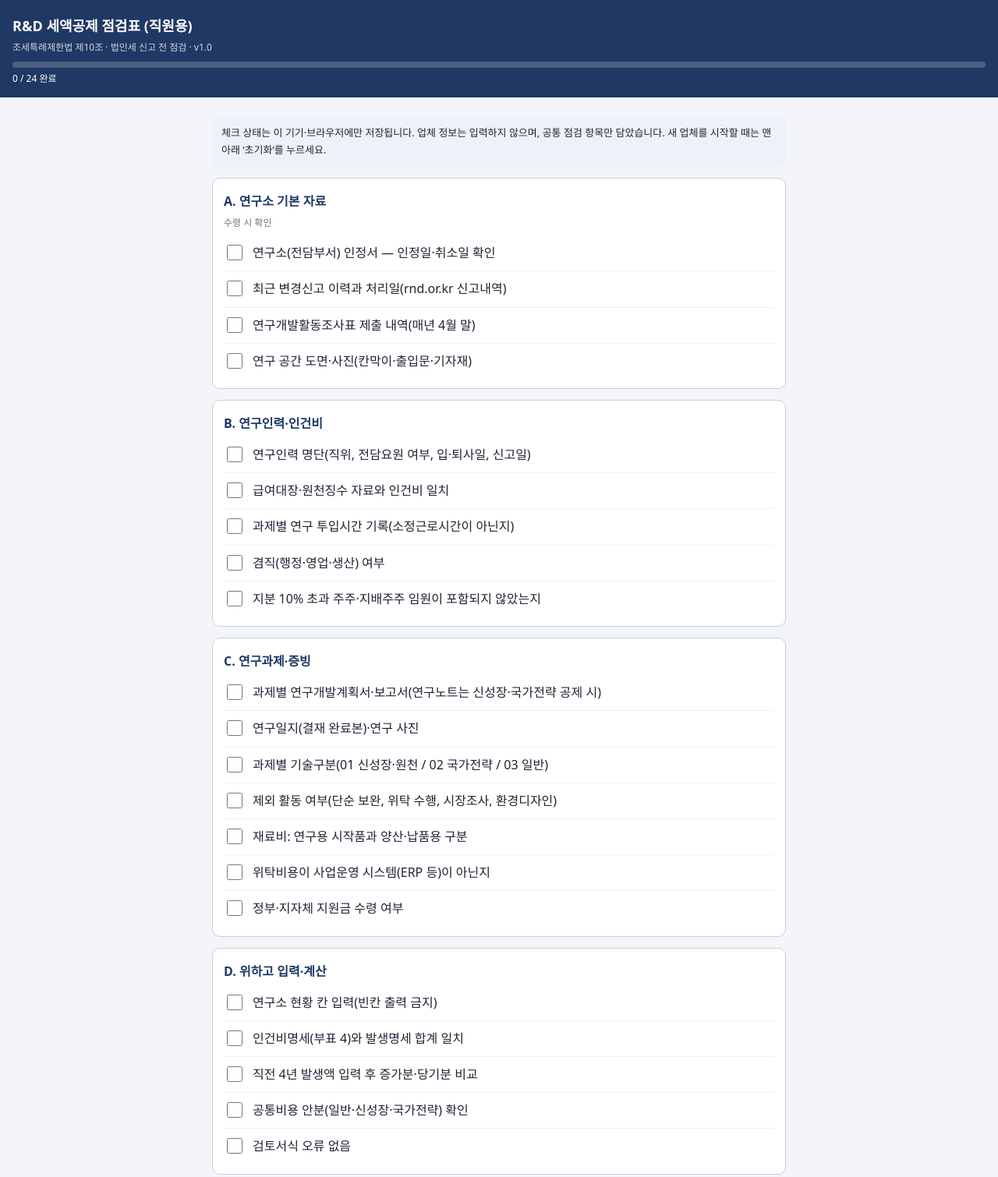
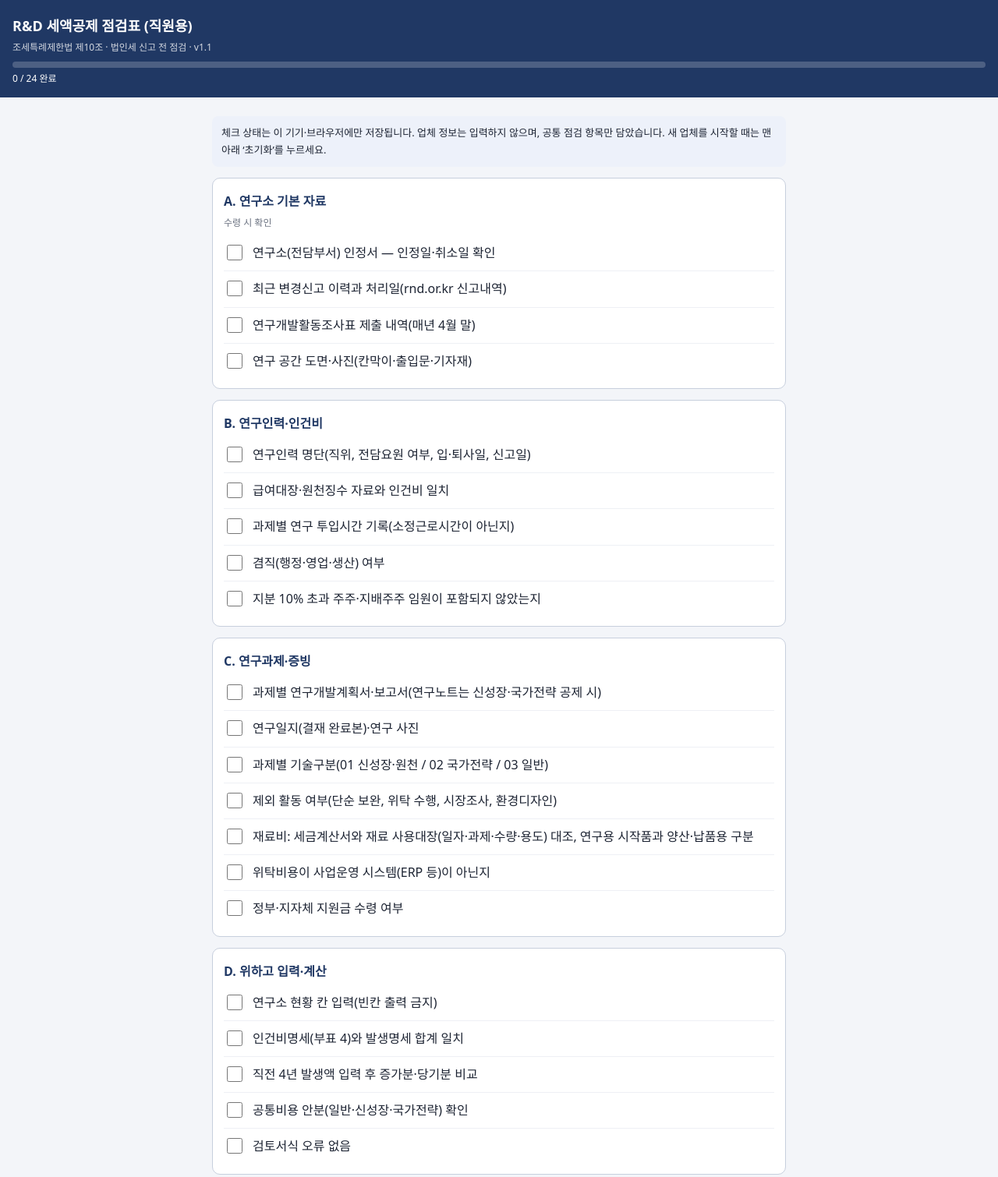
Before and after one commit to taxmancall/taxmancall.github.io, a plain HTML site: page rnd-03618b5676/index.html in a window 1280 px wide. Shown: the top 1510 px of the page at 78% size. Drawn offline with Linux system fonts and the light colour scheme.

Commit message:
점검표 v1.1: 재료 사용대장 항목 추가
Co-Authored-By: Claude Sonnet 5.5 <noreply@anthropic.com>
Claude-Session: https://claude.ai/code/session_01SRKpFH6LtZmV7NWXDWRBTZ

```diff
--- a/rnd-03618b5676/index.html
+++ b/rnd-03618b5676/index.html
@@ -1,4 +1,4 @@
-<!DOCTYPE html><html lang="ko"><head><meta charset="utf-8"><meta name="robots" content="noindex,nofollow,noarchive,nosnippet"><meta name="viewport" content="width=device-width,initial-scale=1,viewport-fit=cover"><title>R&D 세액공제 점검표 v1.0 · 원제우세무사사무소</title>
+<!DOCTYPE html><html lang="ko"><head><meta charset="utf-8"><meta name="robots" content="noindex,nofollow,noarchive,nosnippet"><meta name="viewport" content="width=device-width,initial-scale=1,viewport-fit=cover"><title>R&D 세액공제 점검표 v1.1 · 원제우세무사사무소</title>
 <style>:root{--navy:#203864;--blue:#2f5ca8;--lb:#edf1fa;--line:#c7cfdd;--tx:#1d2433;--mu:#6b7280;--ok:#1f7a4d}
 *{box-sizing:border-box}body{margin:0;background:#f3f5f9;color:var(--tx);font:400 16px/1.7 'Noto Sans KR','Apple SD Gothic Neo','Malgun Gothic',system-ui,sans-serif;word-break:keep-all}
 header{background:var(--navy);color:#fff;padding:18px 16px 14px;position:sticky;top:0;z-index:5}
@@ -16,7 +16,7 @@ input:checked+span{color:var(--mu);text-decoration:line-through}
 .note{background:var(--lb);border-radius:8px;padding:10px 12px;font-size:13px;margin:10px 0}
 .btns{display:flex;gap:8px;margin-top:14px}button{flex:1;padding:11px;border:1px solid var(--line);background:#fff;border-radius:8px;font:inherit;cursor:pointer}
 @media print{header{position:static}.btns{display:none}}</style></head><body>
-<header><h1>R&D 세액공제 점검표 (직원용)</h1><p>조세특례제한법 제10조 · 법인세 신고 전 점검 · v1.0</p><div class="pb"><i id="bar"></i></div><div id="pt"></div></header>
+<header><h1>R&D 세액공제 점검표 (직원용)</h1><p>조세특례제한법 제10조 · 법인세 신고 전 점검 · v1.1</p><div class="pb"><i id="bar"></i></div><div id="pt"></div></header>
 <main>
 <div class="note">체크 상태는 이 기기·브라우저에만 저장됩니다. 업체 정보는 입력하지 않으며, 공통 점검 항목만 담았습니다. 새 업체를 시작할 때는 맨 아래 ‘초기화’를 누르세요.</div>
 <section data-k="a"><h2>A. 연구소 기본 자료</h2><p class="sub">수령 시 확인</p>
@@ -35,7 +35,7 @@ input:checked+span{color:var(--mu);text-decoration:line-through}
 <label><input type="checkbox"><span>연구일지(결재 완료본)·연구 사진</span></label>
 <label><input type="checkbox"><span>과제별 기술구분(01 신성장·원천 / 02 국가전략 / 03 일반)</span></label>
 <label><input type="checkbox"><span>제외 활동 여부(단순 보완, 위탁 수행, 시장조사, 환경디자인)</span></label>
-<label><input type="checkbox"><span>재료비: 연구용 시작품과 양산·납품용 구분</span></label>
+<label><input type="checkbox"><span>재료비: 세금계산서와 재료 사용대장(일자·과제·수량·용도) 대조, 연구용 시작품과 양산·납품용 구분</span></label>
 <label><input type="checkbox"><span>위탁비용이 사업운영 시스템(ERP 등)이 아닌지</span></label>
 <label><input type="checkbox"><span>정부·지자체 지원금 수령 여부</span></label></section>
 <section data-k="d"><h2>D. 위하고 입력·계산</h2>
```
